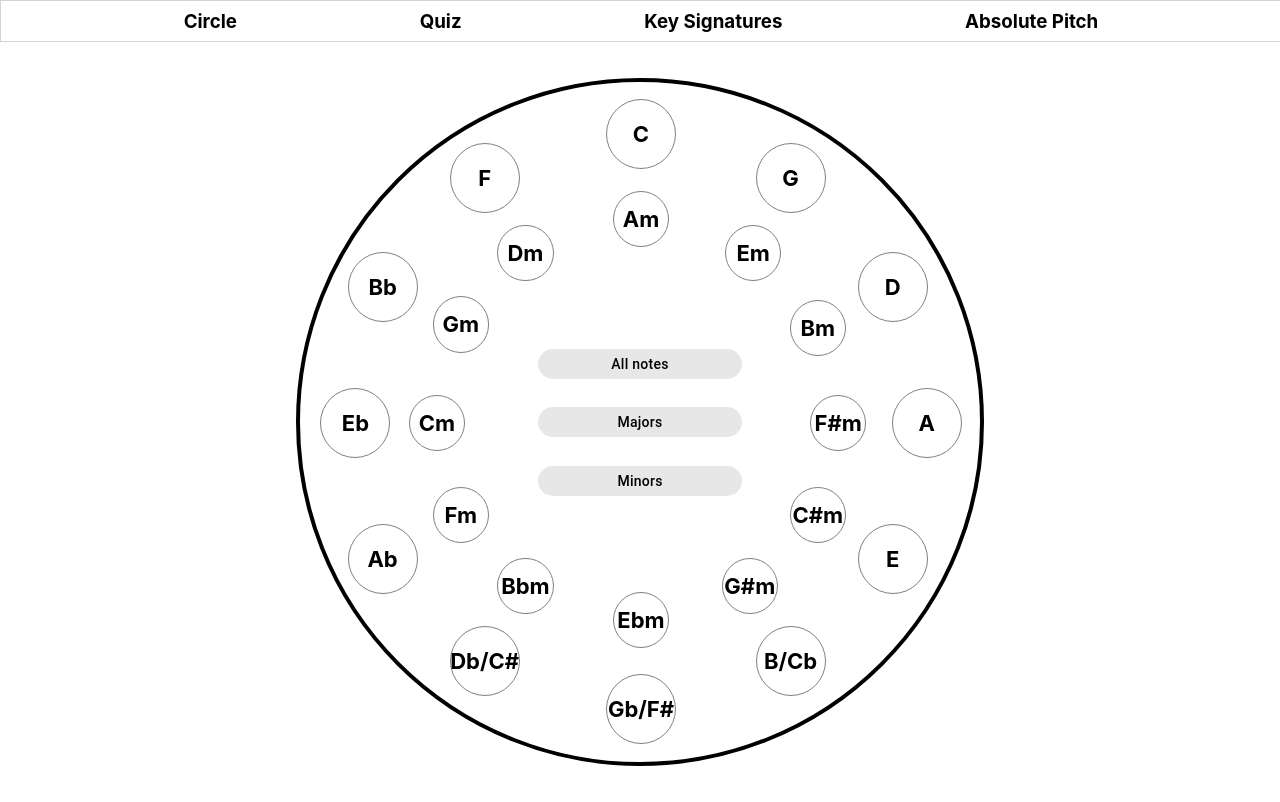
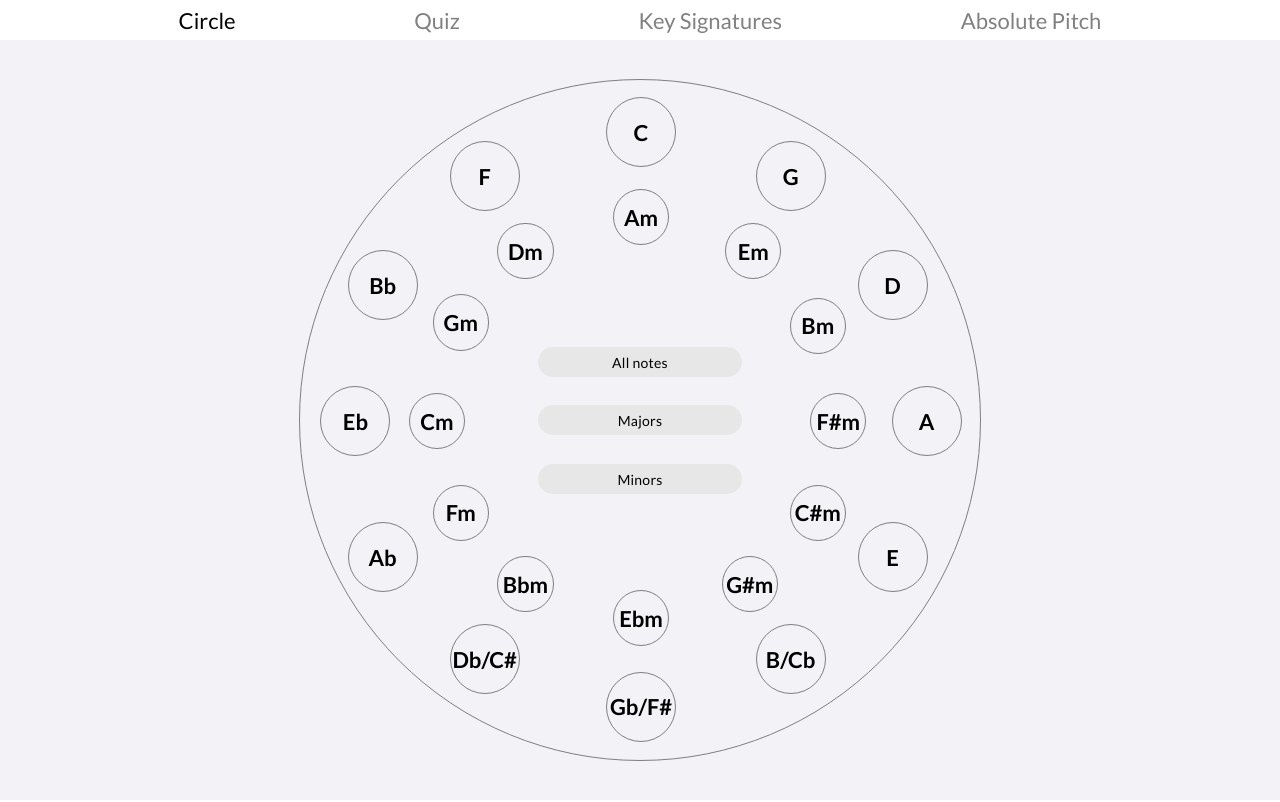
Before and after one commit to alxjnr/circle-of-fifths, a React (Create React App) app: page / in a window 1280 px wide. Built offline with nearby package versions, Linux system fonts and the light colour scheme; no server answers.

Commit message:
improve styling

```diff
--- a/src/App.css
+++ b/src/App.css
@@ -1,3 +1,6 @@
+@import url("https://fonts.googleapis.com/css2?family=Roboto:ital,wght@0,100;0,300;0,400;0,500;0,700;0,900;1,100;1,300;1,400;1,500;1,700;1,900&display=swap");
+@import url("https://fonts.googleapis.com/css2?family=Lato:ital,wght@0,100;0,300;0,400;0,700;0,900;1,100;1,300;1,400;1,700;1,900&family=Roboto:ital,wght@0,100;0,300;0,400;0,500;0,700;0,900;1,100;1,300;1,400;1,500;1,700;1,900&display=swap");
+
 .App {
   text-align: center;
 }
@@ -10,6 +13,8 @@
   flex-direction: column;
   justify-content: center;
   align-items: center;
+  background-color: rgb(242, 242, 247);
+  font-family: Lato, sans-serif;
 }
 
 .circle {
@@ -18,7 +23,7 @@
   width: 85vmin;
   height: 85vmin;
   border-radius: 50%;
-  border: solid black 0.25rem;
+  border: solid gray 0.1rem;
 }
 
 .guess-zones {
@@ -92,7 +97,7 @@ button {
   cursor: pointer;
   display: inline-flex;
   fill: currentColor;
-  font-family: "Google Sans", Roboto, Arial, sans-serif;
+  font-family: Lato;
   font-size: 14px;
   font-weight: 500;
   height: 30px;
@@ -120,7 +125,6 @@ button {
 }
 
 .navbar {
-  border: solid lightgray 1px;
   display: flex;
   justify-content: space-evenly;
   align-items: center;
@@ -129,8 +133,21 @@ button {
   margin: auto;
 }
 
-.navbar h3 {
+.navbar h4 {
   cursor: pointer;
+  font-family: Lato;
+  font-weight: 500;
+  color: gray;
+}
+
+@media (max-width: 768px) {
+  .navbar h4 {
+    font-size: larger;
+  }
+}
+
+.selected-page {
+  color: black !important;
 }
 
 .quiz-container {
@@ -178,7 +195,7 @@ button {
   cursor: pointer;
   display: inline-flex;
   fill: currentColor;
-  font-family: "Google Sans", Roboto, Arial, sans-serif;
+  font-family: Roboto, sans-serif;
   font-size: 15px;
   font-weight: 500;
   height: 50px;
--- a/src/App.js
+++ b/src/App.js
@@ -7,16 +7,24 @@ import KeySignatures from "./pages/KeySignatures";
 import { BrowserRouter, Routes, Route } from "react-router-dom";
 import { CurrentIndexContext } from "./context/CurrentIndexContext";
 import { NotesArrContext } from "./context/NotesArrContext";
+import { CurrentPageContext } from "./context/CurrentPageContext";
 
 function App() {
   const [currentIndex, setCurrentIndex] = useState(0);
   const [notesArr, setNotesArr] = useState([]);
+  const [currentPage, setCurrentPage] = useState(0);
   return (
+    <CurrentPageContext.Provider
+      value={{ currentPage: currentPage, setCurrentPage: setCurrentPage }}
+    >
       <NotesArrContext.Provider
         value={{ notesArr: notesArr, setNotesArr: setNotesArr }}
       >
         <CurrentIndexContext.Provider
-        value={{ currentIndex: currentIndex, setCurrentIndex: setCurrentIndex }}
+          value={{
+            currentIndex: currentIndex,
+            setCurrentIndex: setCurrentIndex,
+          }}
         >
           <Routes>
             <Route path="/" element={<Home />} />
@@ -26,6 +34,7 @@ function App() {
           </Routes>
         </CurrentIndexContext.Provider>
       </NotesArrContext.Provider>
+    </CurrentPageContext.Provider>
   );
 }
 
--- a/src/components/Navbar.jsx
+++ b/src/components/Navbar.jsx
@@ -1,14 +1,44 @@
+import { useEffect, useState, useContext } from "react";
+import { CurrentPageContext } from "../context/CurrentPageContext";
 import { useNavigate } from "react-router-dom";
 
 export default function Navbar() {
+  const { currentPage, setCurrentPage } = useContext(CurrentPageContext);
   const navigate = useNavigate();
+
+  function navigateToPage(str, index) {
+    navigate(str);
+    setCurrentPage(index);
+  }
+
+  useEffect(() => {}, [currentPage]);
 
   return (
     <div className="navbar">
-      <h3 onClick={() => navigate("/")}>Circle</h3>
-      <h3 onClick={() => navigate("/quiz")}>Quiz</h3>
-      <h3 onClick={() => navigate("/key-signatures")}>Key Signatures</h3>
-      <h3 onClick={() => navigate("/absolute-pitch")}>Absolute Pitch</h3>
+      <h4
+        onClick={() => navigateToPage("/", 0)}
+        className={currentPage == 0 ? "selected-page" : ""}
+      >
+        Circle
+      </h4>
+      <h4
+        onClick={() => navigateToPage("/quiz", 1)}
+        className={currentPage == 1 ? "selected-page" : ""}
+      >
+        Quiz
+      </h4>
+      <h4
+        onClick={() => navigateToPage("/key-signatures", 2)}
+        className={currentPage == 2 ? "selected-page" : ""}
+      >
+        Key Signatures
+      </h4>
+      <h4
+        onClick={() => navigateToPage("/absolute-pitch", 3)}
+        className={currentPage == 3 ? "selected-page" : ""}
+      >
+        Absolute Pitch
+      </h4>
     </div>
   );
 }
--- /dev/null
+++ b/src/context/CurrentPageContext.jsx
@@ -0,0 +1,3 @@
+import { createContext } from "react";
+
+export const CurrentPageContext = createContext(null);
```
Lines whose indentation alone changed are shown as unchanged.
